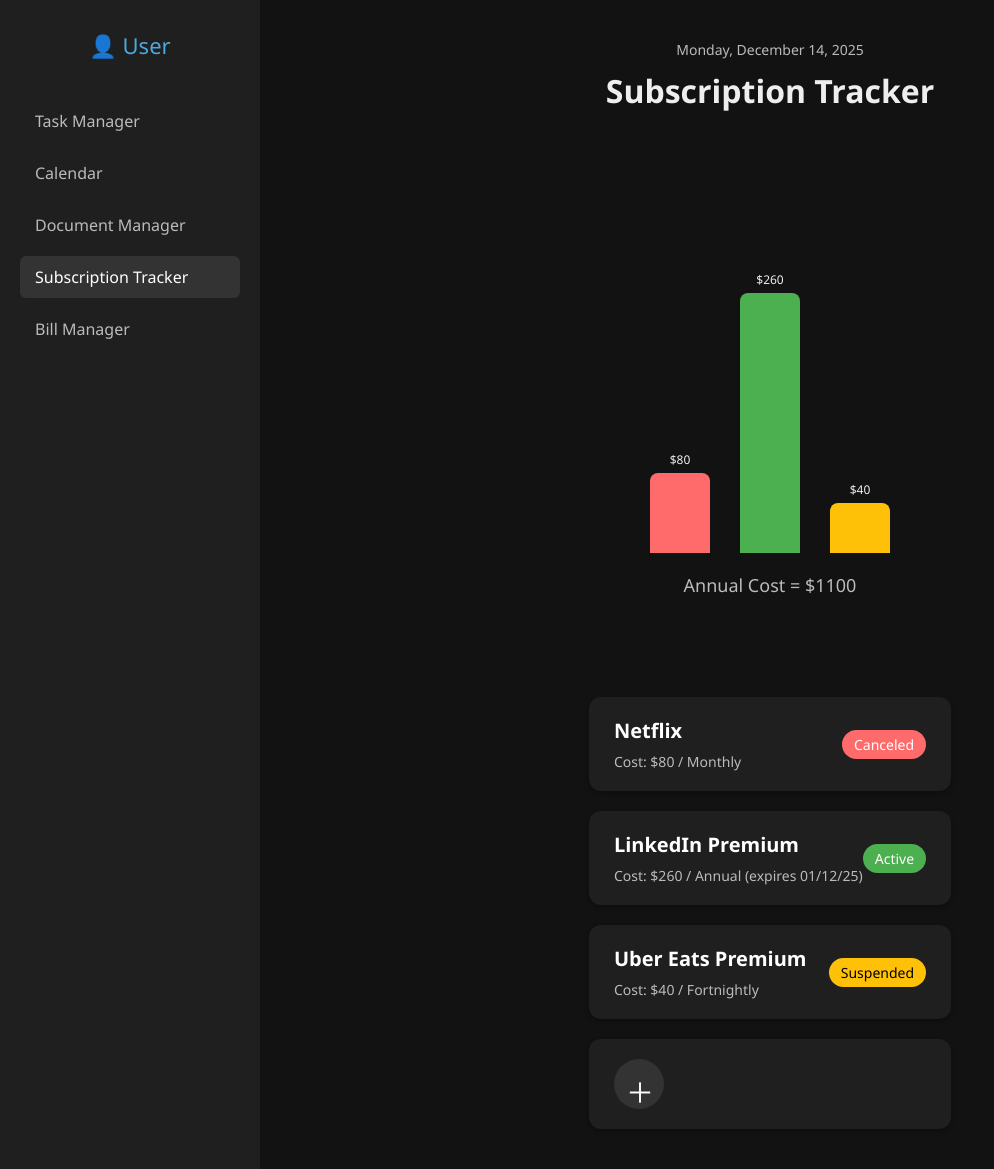
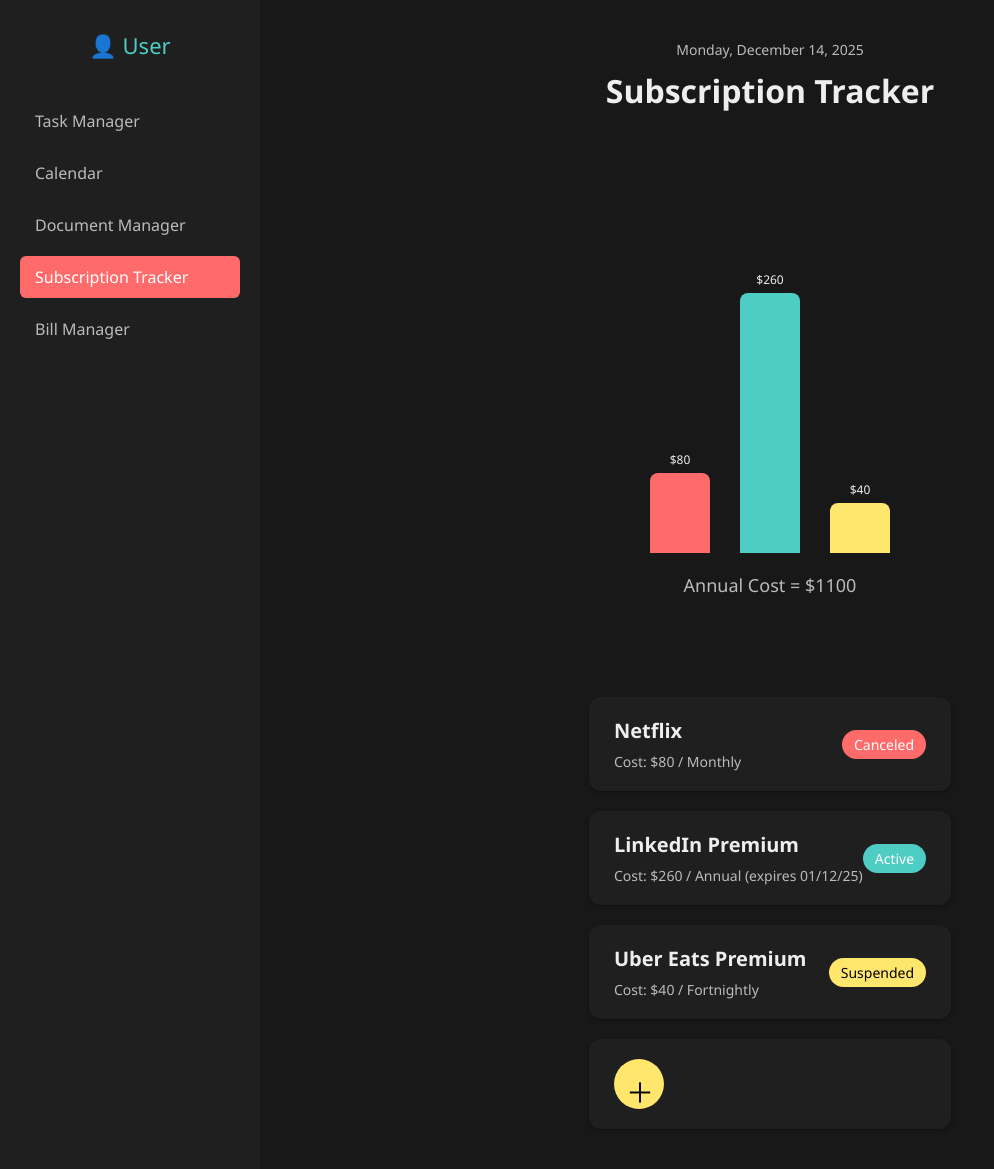
Before and after one commit to Dhananjay625/LifeFlow, a Django app: page /Subscription/ in a window 1280 px wide. Shown: the whole page, without its empty margins (0-994 px from the left). Run offline with Django 4.2, Linux system fonts and the light colour scheme.

Commit message:
changed color scheme & after logging in the login page now redirects to TaskManager.html

```diff
--- a/LifeFlow/main/static/index.css
+++ b/LifeFlow/main/static/index.css
@@ -1,10 +1,20 @@
 /* styling under dev */
+
+:root {
+  --primary-color: #FF6B6B;
+  --secondary-color: #4ECDC4;
+  --accent-color: #FFE66D;
+  --background-dark: #181818;
+  --background-light: #1f1f1f;
+  --text-light: #eee;
+  --text-muted: #bbb;
+}
 
 body {
   margin: 0;
   font-family: 'Segoe UI', Tahoma, Geneva, Verdana, sans-serif;
-  background: #121212;
-  color: #eee;
+  background: var(--background-dark);
+  color: var(--text-light);
 }
 
 .container {
@@ -24,7 +34,7 @@ body {
 .user {
   font-size: 22px;
   margin-bottom: 40px;
-  color: #4ea8de;
+  color: var(--secondary-color);
   align-self: center;
 }
 
@@ -106,20 +116,20 @@ h1 {
 }
 
 .bar.red {
-  background: #ff6b6b;
+  background: var(--primary-color);
 }
 
 .bar.green {
-  background: #4caf50;
+  background: var(--secondary-color);
 }
 
 .bar.yellow {
-  background: #ffc107;
+  background: var(--accent-color);
 }
 
 .total-cost {
   font-size: 18px;
-  color: #bbb;
+  color: var(--text-muted);
   margin-top: 5px;
 }
 
@@ -132,25 +142,25 @@ h1 {
 }
 
 .subscription-item {
-  background: #1f1f1f;
+  background: var(--background-light);
   padding: 20px 25px;
   border-radius: 12px;
   display: flex;
   justify-content: space-between;
   align-items: center;
-  box-shadow: 0 2px 5px rgba(0,0,0,0.3);
+  box-shadow: 0 2px 5px rgba(0, 0, 0, 0.3);
 }
 
 .details h3 {
   margin: 0;
   font-size: 20px;
-  color: #fff;
+  color: var(--text-light);
 }
 
 .details p {
   margin: 8px 0 0;
   font-size: 14px;
-  color: #bbb;
+  color: var(--text-muted);
 }
 
 .status {
@@ -161,25 +171,25 @@ h1 {
 }
 
 .status.active {
-  background: #4caf50;
+  background: var(--secondary-color);
   color: white;
 }
 
 .status.canceled {
-  background: #ff6b6b;
+  background: var(--primary-color);
   color: white;
 }
 
 .status.suspended {
-  background: #ffc107;
+  background: var(--accent-color);
   color: black;
 }
 
 .add-new button {
   padding: 12px;
   font-size: 28px;
-  background: #333;
-  color: #fff;
+  background: var(--accent-color);
+  color: black;
   border: none;
   border-radius: 50%;
   width: 50px;
```
Also changed, not shown: other parts of LifeFlow/main/static/index.css (+37 -53 lines), LifeFlow/main/templates/index.html (+9 -2 lines).
